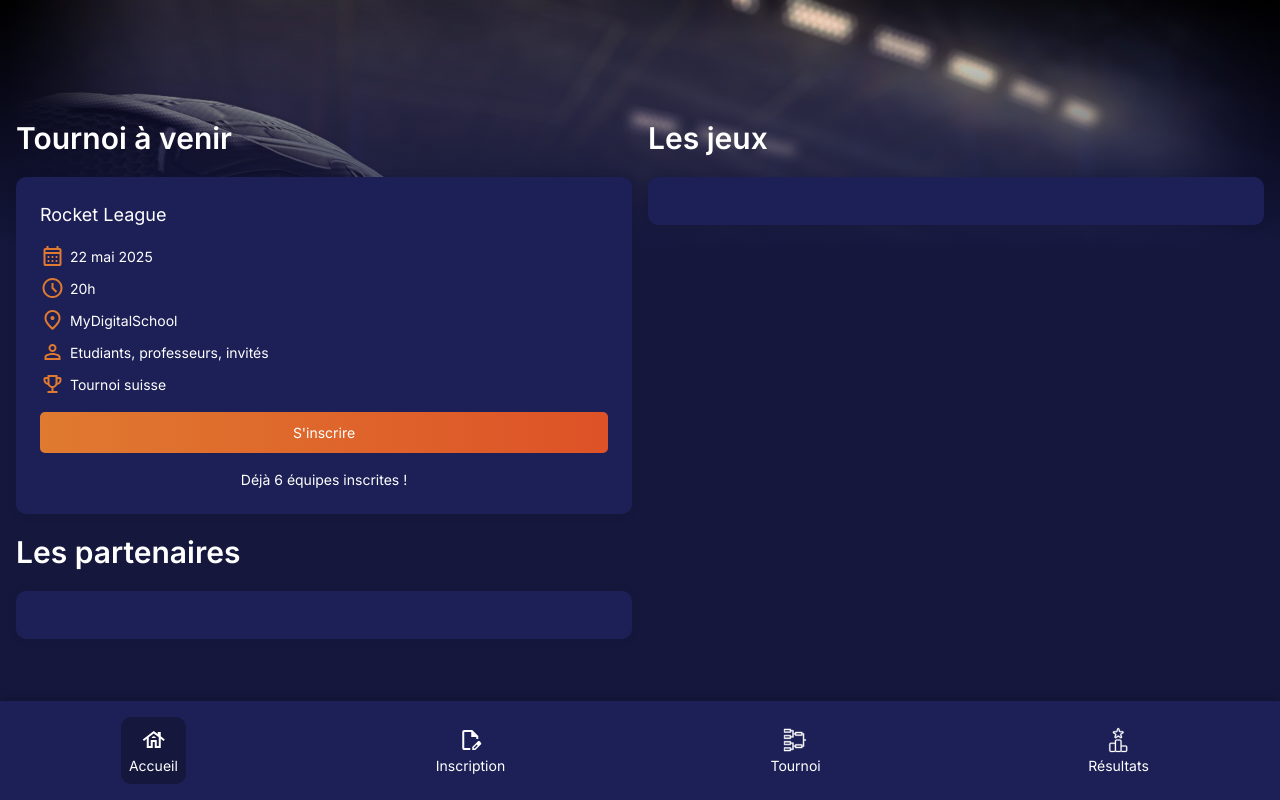
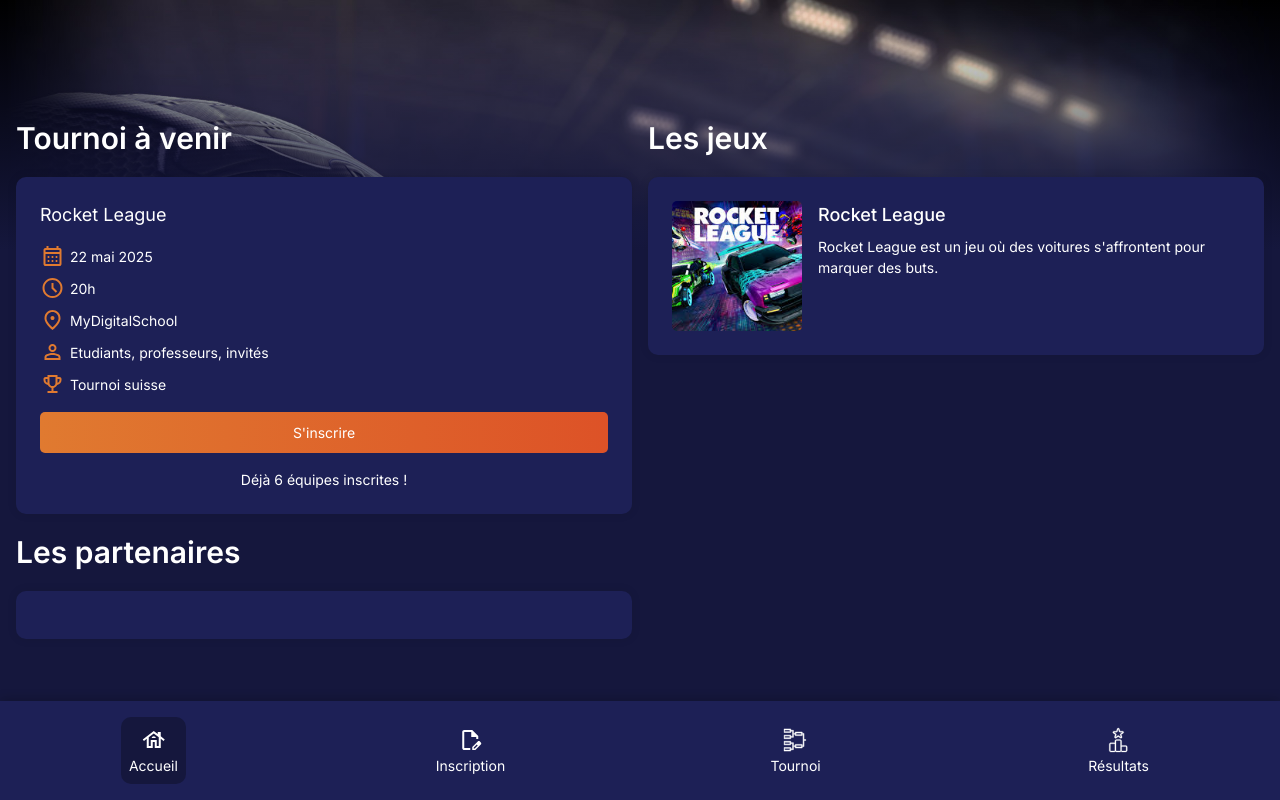
Before and after one commit to DylanAbz/lan-front-docker, a React (Vite) app: page / in a window 1280 px wide. Built offline with nearby package versions, Linux system fonts and the light colour scheme.

Commit message:
Add game card to homepage

```diff
--- /dev/null
+++ b/src/components/game-card/GameCard.scss
@@ -0,0 +1,20 @@
+@use "../../styles/_variables" as *;
+
+.game-card {
+  color: $white;
+  display: flex;
+  gap: 16px;
+
+  .game-card-image {
+    width: 130px;
+    height: 130px;
+    object-fit: cover;
+    border-radius: 5px;
+  }
+
+  .game-card-content {
+    display: flex;
+    flex-direction: column;
+    gap: 8px;
+  }
+}
--- a/src/pages/home/Home.tsx
+++ b/src/pages/home/Home.tsx
@@ -1,4 +1,5 @@
 import { Card } from "../../components/card/Card";
+import { GameCard } from "../../components/game-card/GameCard";
 import InfoTournament from "../../components/info-tournament/InfoTournament";
 import "./Home.scss";
 
@@ -13,7 +14,11 @@ function Home() {
       </div>
       <div>
         <h1>Les jeux</h1>
-        <Card>{/* Ajouter la card jeu */}</Card>
+        <GameCard
+          title="Rocket League"
+          description="Rocket League est un jeu où des voitures s'affrontent pour marquer des buts."
+          imageUrl="/rl-card-image.jpg"
+        />
       </div>
       <div>
         <h1>Les partenaires</h1>
--- a/src/pages/register/Register.scss
+++ b/src/pages/register/Register.scss
@@ -68,10 +68,10 @@
       width: 100%;
     }
   }
-}
 
-.form-button {
-  button {
-    max-width: 150px;
+  .form-button {
+    button {
+      max-width: 150px;
+    }
   }
 }
```
Also changed, not shown: src/components/gameCard/GameCard.scss (deleted, +0 -31 lines), public/rl-card-image.jpg (renamed from public/RLCardImage.jpg), src/components/game-card/GameCard.tsx (renamed from src/components/gameCard/GameCard.tsx), 1 other file (tests, documents, lock files or other folders).
